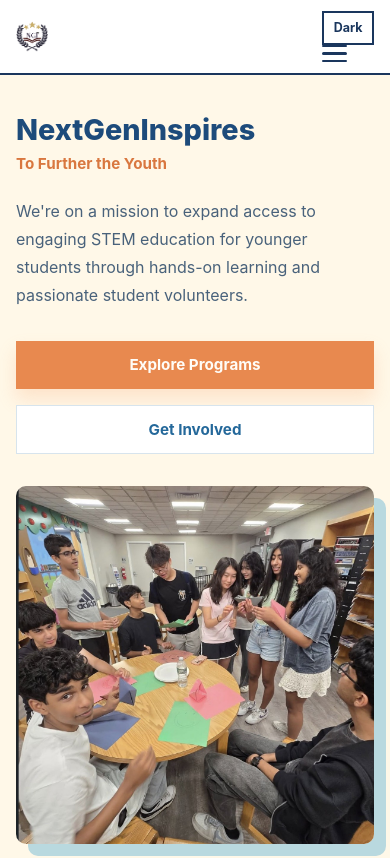
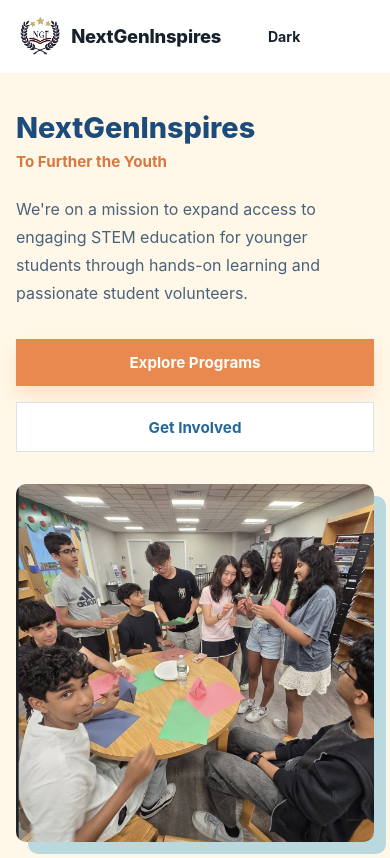
Before and after one commit to 07vihaan/ngi-website, a React (Vite) app: page / in a window 390 px wide. Shown: the top 858 px of the page. Built offline with nearby package versions, Linux system fonts and the light colour scheme.

Commit message:
Update Navbar.css

```diff
--- a/src/components/Navbar.css
+++ b/src/components/Navbar.css
@@ -1,143 +1,140 @@
 .navbar {
-  background: #ffffff;
-  border-bottom: 2px solid #1a365d;
   position: sticky;
   top: 0;
   z-index: 100;
+  background: var(--nav-bg);
+  -webkit-backdrop-filter: saturate(160%) blur(12px);
+  backdrop-filter: saturate(160%) blur(12px);
+  border-bottom: 1px solid transparent;
+  transition: border-color 0.2s ease, box-shadow 0.2s ease;
+}
+
+.navbar.is-scrolled {
+  border-bottom-color: var(--border);
+  box-shadow: 0 6px 20px rgba(26, 54, 93, 0.06);
 }
 
 .navbar-container {
-  max-width: 1200px;
+  max-width: 1160px;
   margin: 0 auto;
-  padding: 1.1rem 2rem;
+  padding: 0 2rem;
+  height: 4.5rem;
   display: flex;
-  justify-content: space-between;
   align-items: center;
-  flex-wrap: nowrap;
-  gap: 1.25rem;
+  gap: 2rem;
 }
 
 .navbar-logo {
   display: flex;
   align-items: center;
-  gap: 0.75rem;
+  gap: 0.7rem;
   min-width: 0;
-  text-decoration: none;
-  font-weight: 700;
-  font-size: 1.3rem;
-  color: #1a365d;
-  transition: opacity 0.3s ease;
+  font-weight: 800;
+  font-size: 1.15rem;
+  letter-spacing: -0.01em;
+  color: var(--heading);
 }
 
 .navbar-logo img {
-  width: 2.75rem;
-  height: 2.75rem;
+  width: 2.5rem;
+  height: 2.5rem;
   object-fit: contain;
-  display: block;
   flex-shrink: 0;
 }
 
-.navbar-logo:hover {
-  opacity: 0.8;
-}
-
-.logo-placeholder {
-  width: 2.5rem;
-  height: 2.5rem;
-  background: linear-gradient(135deg, #2d5a8c, #1a365d);
-  border-radius: 8px;
+.navbar-menu {
+  list-style: none;
   display: flex;
   align-items: center;
-  justify-content: center;
-  color: white;
-  font-weight: 800;
-  font-size: 0.9rem;
-  letter-spacing: 0.05em;
-}
-
-.navbar-menu {
-  display: flex;
-  list-style: none;
-  gap: 2.5rem;
-  margin: 0;
-  padding: 0;
+  gap: 0.25rem;
   margin-left: auto;
 }
 
-.theme-toggle {
-  flex-shrink: 0;
-  white-space: nowrap;
-  padding: 0.55rem 0.75rem;
-  border: 2px solid #1a365d;
-  border-radius: 0;
-  background: #ffffff;
-  color: #1a365d;
-  font-size: 0.85rem;
-  font-weight: 700;
-  cursor: pointer;
-}
-
-.theme-toggle:hover,
-.theme-toggle:focus-visible {
-  background: #1a365d;
-  color: #ffffff;
-}
-
 .navbar-menu a {
-  text-decoration: none;
-  color: #4a5568;
-  font-weight: 500;
-  font-size: 0.95rem;
-  transition: color 0.3s ease;
-  position: relative;
+  display: block;
+  padding: 0.55rem 0.95rem;
+  border-radius: 999px;
+  font-weight: 600;
+  font-size: 0.97rem;
+  color: var(--text);
+  transition: color 0.2s ease, background-color 0.2s ease;
 }
 
 .navbar-menu a:hover {
-  color: #2d5a8c;
+  color: var(--heading);
+  background: var(--bg-alt);
 }
 
-.navbar-menu a::after {
-  content: '';
-  position: absolute;
-  bottom: -4px;
-  left: 0;
-  width: 0;
-  height: 2px;
-  background-color: #2d5a8c;
-  transition: width 0.3s ease;
+.navbar-menu a.active {
+  color: var(--heading);
+  background: var(--bg-alt);
+  box-shadow: inset 0 -2px 0 var(--orange);
 }
 
-.navbar-menu a:hover::after {
-  width: 100%;
+.navbar-actions {
+  display: flex;
+  align-items: center;
+  gap: 0.6rem;
+}
+
+.theme-toggle {
+  min-height: 40px;
+  padding: 0.45rem 1rem;
+  border-radius: 999px;
+  border: 1.5px solid var(--border);
+  background: transparent;
+  color: var(--heading);
+  font-weight: 700;
+  font-size: 0.88rem;
+  cursor: pointer;
+  transition: border-color 0.2s ease;
+}
+
+.theme-toggle:hover {
+  border-color: var(--heading);
 }
 
 .mobile-menu-toggle {
   display: none;
-  flex-direction: column;
-  flex-shrink: 0;
-  background: none;
+  width: 44px;
+  height: 44px;
   border: none;
+  background: transparent;
   cursor: pointer;
-  gap: 5px;
-  padding: 0;
+  position: relative;
 }
 
 .mobile-menu-toggle span {
-  width: 25px;
-  height: 2.5px;
-  background-color: #1a365d;
+  position: absolute;
+  left: 11px;
+  width: 22px;
+  height: 2px;
   border-radius: 2px;
-  transition: all 0.3s ease;
+  background: var(--heading);
+  transition: transform 0.25s ease, opacity 0.2s ease, top 0.25s ease;
 }
 
-@media (max-width: 768px) {
+.mobile-menu-toggle span:nth-child(1) { top: 15px; }
+.mobile-menu-toggle span:nth-child(2) { top: 21px; }
+.mobile-menu-toggle span:nth-child(3) { top: 27px; }
+
+.mobile-menu-toggle.is-open span:nth-child(1) { top: 21px; transform: rotate(45deg); }
+.mobile-menu-toggle.is-open span:nth-child(2) { opacity: 0; }
+.mobile-menu-toggle.is-open span:nth-child(3) { top: 21px; transform: rotate(-45deg); }
+
+@media (max-width: 820px) {
   .navbar-container {
-    padding: 0.7rem 1rem;
-    gap: 0.65rem;
+    padding: 0 1.25rem;
+    gap: 1rem;
+    justify-content: space-between;
+  }
+
+  .navbar-actions {
+    margin-left: auto;
   }
 
   .mobile-menu-toggle {
-    display: flex;
+    display: block;
   }
 
   .navbar-menu {
@@ -145,52 +142,34 @@
     top: 100%;
     left: 0;
     right: 0;
-    background-color: #ffffff;
     flex-direction: column;
-    gap: 0;
-    padding: 0 1.5rem;
-    border-top: 0 solid #e2e8f0;
-    max-height: 0;
-    overflow: hidden;
-    transition: max-height 0.3s ease;
-  }
-
-  .theme-toggle {
-    order: 2;
-    padding: 0.45rem 0.6rem;
-    font-size: 0.78rem;
+    align-items: stretch;
+    gap: 0.25rem;
+    padding: 0.75rem 1.25rem 1.25rem;
+    background: var(--bg);
+    border-bottom: 1px solid var(--border);
+    box-shadow: 0 16px 30px rgba(26, 54, 93, 0.1);
+    display: none;
   }
 
   .navbar-menu.active {
-    max-height: 300px;
-    padding: 1.5rem;
-    border-top-width: 1px;
+    display: flex;
+    animation: riseIn 0.25s var(--ease) both;
   }
 
-  .navbar-menu li {
-    padding: 1rem 0;
-    border-bottom: 1px solid #f0f4f8;
+  .navbar-menu a {
+    padding: 0.85rem 1rem;
+    border-radius: var(--radius-sm);
+    font-size: 1.05rem;
   }
 
-  .navbar-menu li:last-child {
-    border-bottom: none;
+  .navbar-menu a.active {
+    box-shadow: inset 3px 0 0 var(--orange);
   }
+}
 
-  .navbar-menu a::after {
-    display: none;
-  }
-
+@media (max-width: 380px) {
   .navbar-logo span {
     display: none;
   }
-
-  .navbar-logo img {
-    width: 2rem;
-    height: 2rem;
-  }
-
-  .logo-placeholder {
-    width: 2.2rem;
-    height: 2.2rem;
-  }
 }
```
